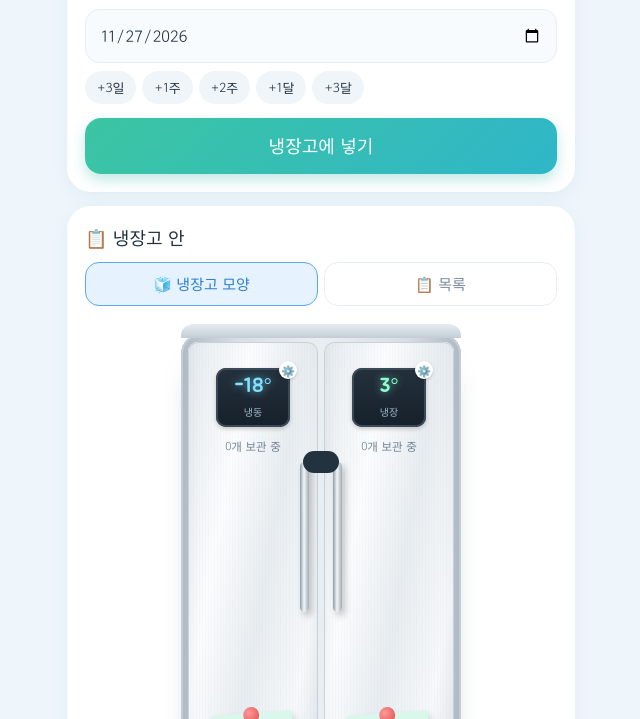
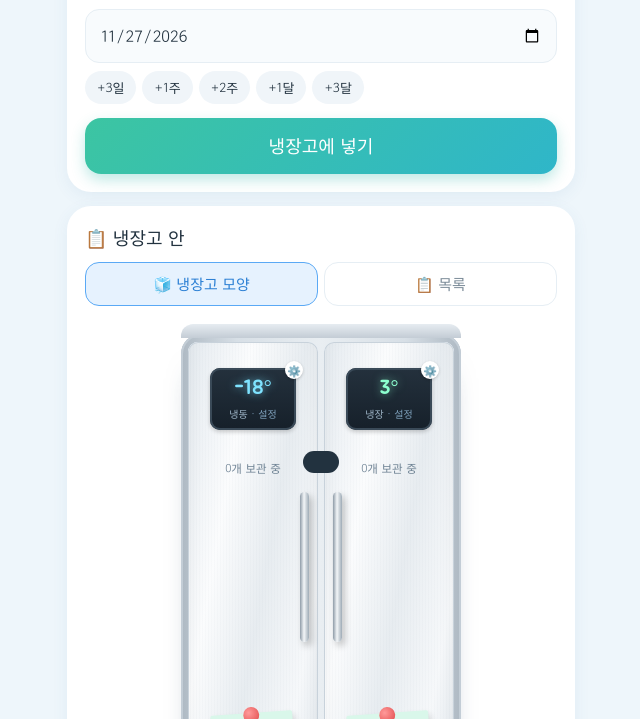
Before and after one commit to wjo1220/fridge-alarm, a plain HTML site: page public/index.html in a window 1280 px wide. Shown: the part 381-1100 px from the top of the page, without its empty margins (319-959 px from the left). Drawn offline with Linux system fonts and the light colour scheme.

Commit message:
온도 화면을 누르면 문이 열리던 문제 수정, 누르는 영역 확대
Co-Authored-By: Claude Opus 5.5 <noreply@anthropic.com>
Claude-Session: https://claude.ai/code/session_01EV1YMwEqzUEJUeyDsaKGN1

```diff
--- a/public/index.html
+++ b/public/index.html
@@ -120,7 +120,7 @@
   .cab.left.open .door{transform:perspective(1100px) rotateY(-115deg)}.cab.right.open .door{transform:perspective(1100px) rotateY(115deg)}
   .door .front>*{transition:opacity .2s .25s}
   .cab.open .door .front>*{opacity:0;transition-delay:.15s}
-  .front::after{content:"";position:absolute;inset:0;border-radius:10px;opacity:0;transition:opacity .2s .25s;
+  .front::after{content:"";position:absolute;inset:0;border-radius:10px;opacity:0;pointer-events:none;transition:opacity .2s .25s;
       background:repeating-linear-gradient(180deg,transparent 0 70px,rgba(150,195,228,.9) 70px 74px,rgba(200,225,245,.55) 74px 96px,transparent 96px 110px),
       linear-gradient(180deg,#f4f8fb,#dfe7ee);box-shadow:inset 0 0 0 5px #d3dde6}
   .cab.open .front::after{opacity:1;transition-delay:.15s}
@@ -133,7 +133,7 @@
       background:linear-gradient(180deg,#f4f8fb,#e0e8ef);box-shadow:inset 0 0 0 4px #d3dde6}
   .bin{flex:1;display:flex;flex-wrap:wrap;justify-content:center;align-content:flex-end;gap:1px;padding:0 2px;
       border:2px solid rgba(150,195,228,.85);border-top:0;border-radius:0 0 8px 8px;background:linear-gradient(180deg,transparent 45%,rgba(190,220,245,.45))}
-  .handle2{position:absolute;top:120px;width:9px;height:150px;border-radius:6px;
+  .handle2{position:absolute;top:150px;width:9px;height:150px;border-radius:6px;
       background:linear-gradient(90deg,#8e9ba7,#f3f6f8 45%,#9eabb6);box-shadow:3px 4px 7px rgba(0,0,0,.22)}
   .cab.left .handle2{right:9px}.cab.right .handle2{left:9px}
   .panel{position:absolute;top:26px;left:50%;transform:translateX(-50%);width:74px;padding:7px 0 6px;border-radius:10px;text-align:center;
@@ -141,7 +141,7 @@
   .panel b{display:block;font-family:"Jua";font-weight:400;font-size:20px;color:#7fe3ff;text-shadow:0 0 8px rgba(127,227,255,.7);line-height:1.1}
   .panel span{font-size:10px;color:#9fb6c8}
   .cab.right .panel b{color:#8dffcf;text-shadow:0 0 8px rgba(141,255,207,.6)}
-  .cnt{position:absolute;top:96px;left:0;right:0;text-align:center;font-size:11.5px;color:#6f8394}
+  .cnt{position:absolute;top:118px;left:0;right:0;text-align:center;font-size:11.5px;color:#6f8394}
   .memo{position:absolute;left:50%;bottom:58px;width:82px;transform:translateX(-50%) rotate(-4deg);padding:16px 6px 7px;font-size:11px;line-height:1.45;
       background:#fff3a6;color:#5b4a12;box-shadow:2px 4px 6px rgba(0,0,0,.15);text-align:center;border-radius:2px}
   .memo::before{content:"";position:absolute;top:-6px;left:50%;transform:translateX(-50%);width:16px;height:16px;border-radius:50%;background:radial-gradient(circle at 35% 35%,#ff9a9a,#e04848)}
@@ -163,7 +163,10 @@
   .basket .ctitle{font-family:"Jua";font-size:13px;color:#a5865a}
   .basket .row{display:flex;flex-wrap:wrap;gap:4px;min-height:58px;align-items:flex-end}
   .hint{font-size:12px;color:var(--sub);text-align:center;margin-top:10px}
-  .panel{cursor:pointer}
+  .panel{cursor:pointer;width:86px!important;padding:9px 0 7px!important;transition:transform .12s}
+  .panel:active{transform:translateX(-50%) scale(.94)}
+  .panel::before{content:"";position:absolute;left:-22px;right:-22px;top:-20px;bottom:-34px;border-radius:16px}
+  .panel span::after{content:" · 설정";color:#7fa2bd}
   .panel::after{content:"⚙️";position:absolute;right:-7px;top:-7px;font-size:11px;background:#fff;border-radius:50%;width:18px;height:18px;line-height:18px;box-shadow:0 1px 3px rgba(0,0,0,.2)}
   .panel.hot{box-shadow:inset 0 0 0 2px #ff8a65,0 0 10px rgba(255,120,80,.6)}
   .temp{display:flex;align-items:center;justify-content:center;gap:16px;margin:6px 0 4px}
```
